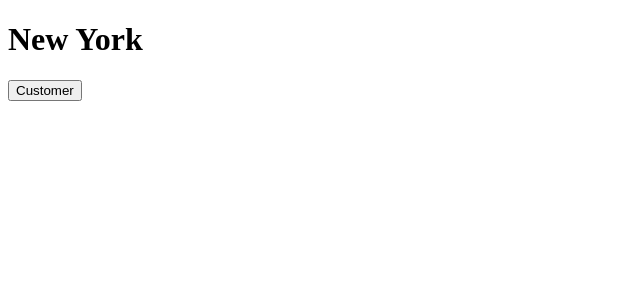
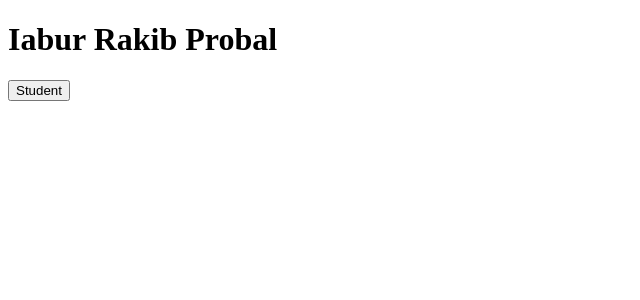
Before and after one commit to iabur/react-app, a React (Vite) app: page / in a window 1280 px wide. Shown: the top 300 px of the page, without its empty margins (0-640 px from the left). Built offline with nearby package versions, Linux system fonts and the light colour scheme.

Commit message:
Refactor App component to manage student state; update UI to display student names and modify list on button click

```diff
--- a/src/App.tsx
+++ b/src/App.tsx
@@ -2,27 +2,17 @@ import { useState } from "react";
 import Message from "./Message";
 
 function App() {
-  const [customer, setCustomer] = useState({
-    name: "John",
-    age: 20,
-    address: {
-      city: "New York",
-      state: "NY",
-      zip: "10001",
-    },
-  });
+  const [student, setStudent] = useState(["Iabur ", "Rakib ", "Probal "]);
 
   const handleClick = () => {
-    setCustomer({
-      ...customer,
-      address: { ...customer.address, city: "Los Angeles" },
-    });
+    setStudent(student.map((student) => student + " Rakib"));
+    setStudent(student.filter((student) => student !== "Iabur "));
   };
 
   return (
     <div>
-      <h1>{customer.address.city}</h1>
-      <button onClick={handleClick}>Customer</button>
+      <h1>{student.map((student) => student)}</h1>
+      <button onClick={handleClick}>Student</button>
     </div>
   );
 }
```
